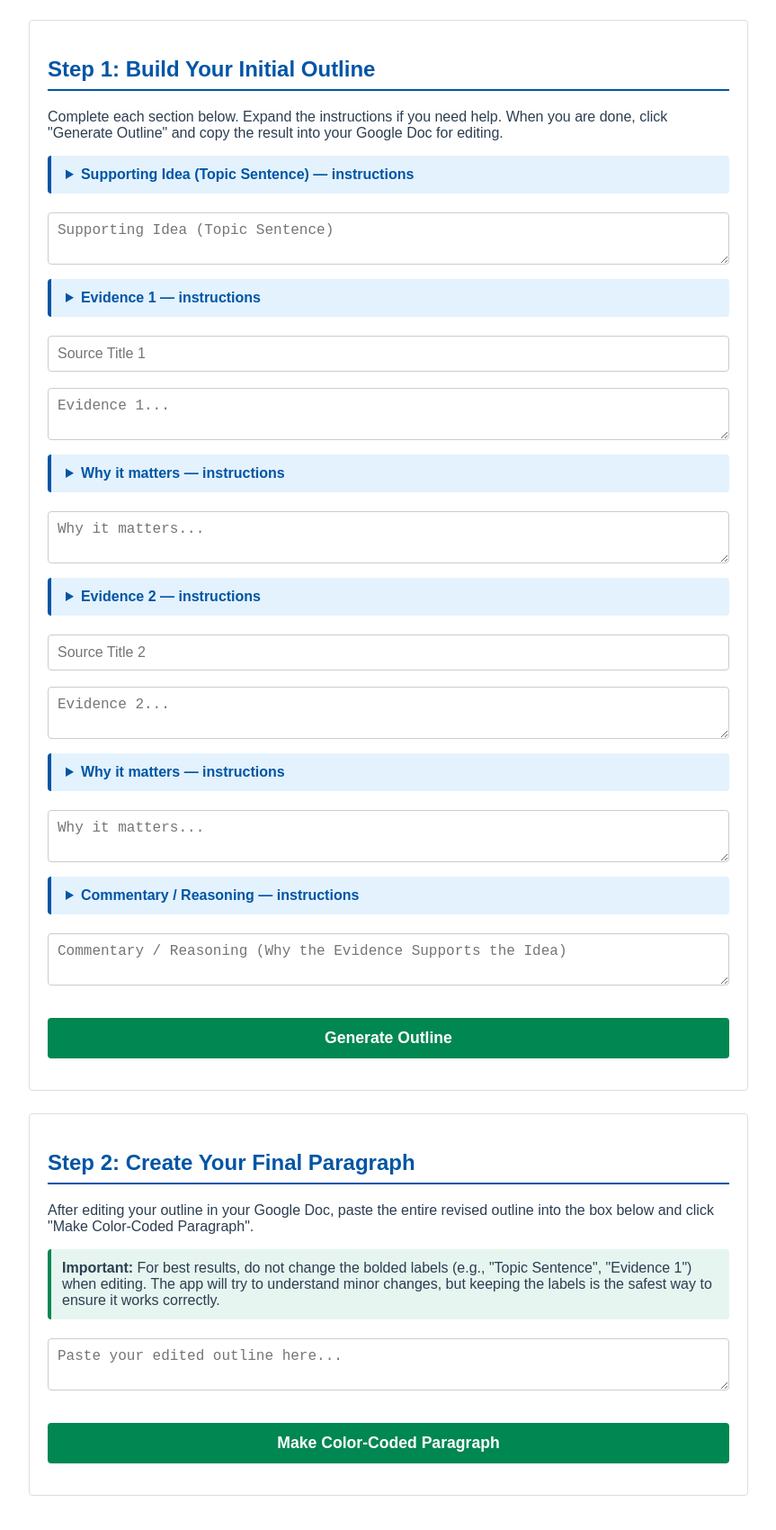
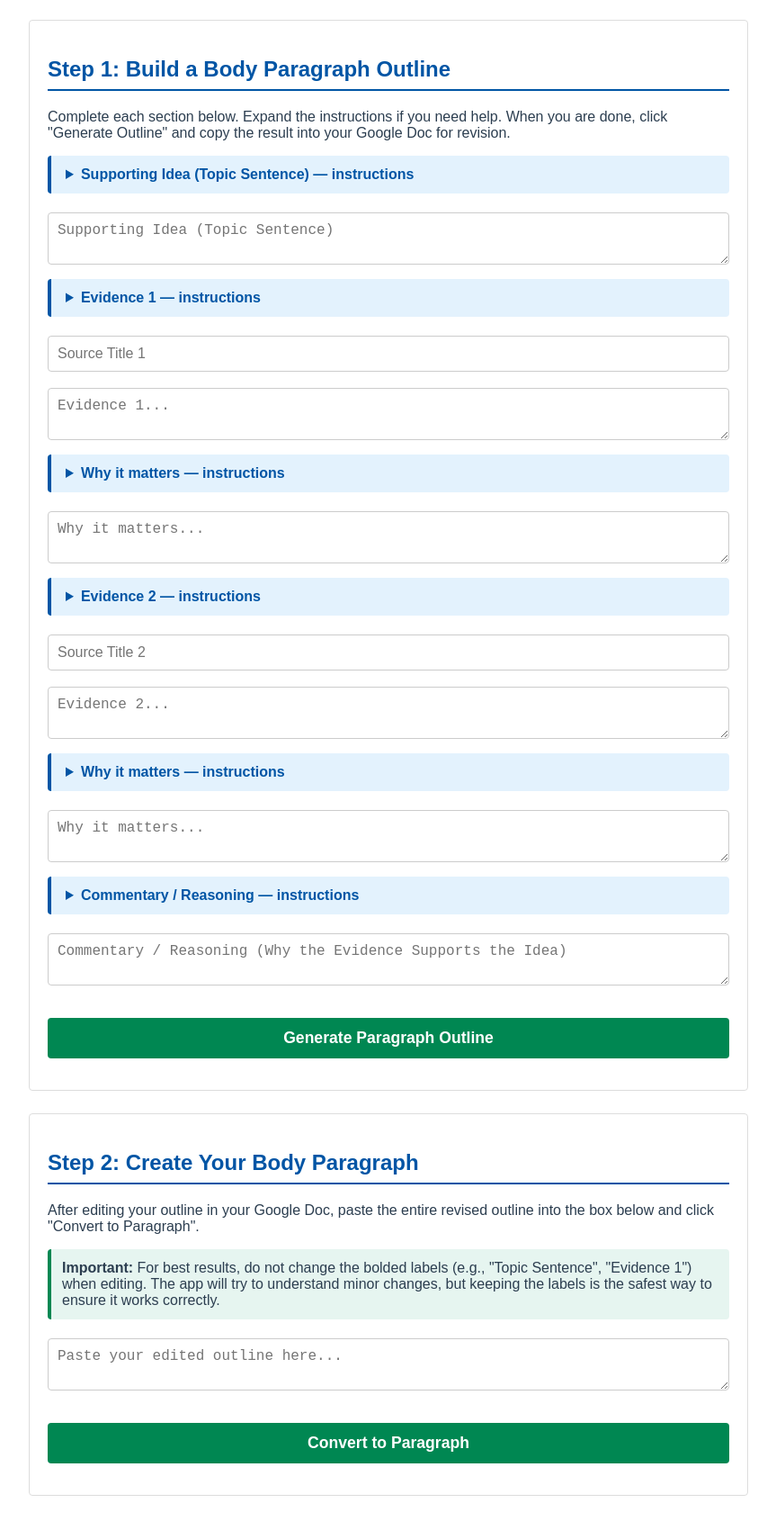
Before and after one commit to gkubisak/it-paragraph-tool, a plain HTML site: page index.html in a window 1280 px wide. Shown: the part 120-1820 px from the top of the page at 90% size, without its empty margins (208-1071 px from the left). Drawn offline with Linux system fonts and the light colour scheme.

Commit message:
Update index.html
Verbiage updates

```diff
--- a/index.html
+++ b/index.html
@@ -1,46 +1,64 @@
 <!DOCTYPE html>
 <html lang="en">
   <head>
-<meta charset="UTF-8">
-<meta name="viewport" content="width=device-width, initial-scale=1.0">
+    <meta charset="UTF-8" />
+    <meta name="viewport" content="width=device-width, initial-scale=1.0" />
     <title>IT Paragraph Builder</title>
-<link rel="stylesheet" href="styles.css">
+    <link rel="stylesheet" href="styles.css" />
   </head>
 
   <body>
-
     <div class="container">
-
       <h1>IT Paragraph Builder</h1>
-<p class="intro">Follow the two steps below to build your outline and generate a color-coded paragraph.</p>
+      <p class="intro">
+        Follow the two steps below to build your outline and generate a
+        color-coded paragraph.
+      </p>
 
       <!-- ===================================================================== -->
       <!-- STEP 1: BUILD INITIAL OUTLINE -->
       <!-- ===================================================================== -->
       <div class="step-section">
-    <h2>Step 1: Build Your Initial Outline</h2>
-    <p>Complete each section below. Expand the instructions if you need help. When you are done, click "Generate Outline" and copy the result into your Google Doc for editing.</p>
+        <h2>Step 1: Build a Body Paragraph Outline</h2>
+        <p>
+          Complete each section below. Expand the instructions if you need help.
+          When you are done, click "Generate Outline" and copy the result into
+          your Google Doc for revision.
+        </p>
 
         <!-- Supporting Idea (Topic Sentence) -->
         <section>
           <details class="instructions">
             <summary>Supporting Idea (Topic Sentence) — instructions</summary>
-            <p>This is the main idea your paragraph will prove. This is a single sentence in which you state the idea clearly and avoid mentioning any sources.</p>
+            <p>
+              This is the main idea your paragraph will prove. This is a single
+              sentence in which you state the idea clearly and avoid mentioning
+              any sources.
+            </p>
           </details>
-        <textarea id="topic" placeholder="Supporting Idea (Topic Sentence)"></textarea>
+          <textarea
+            id="topic"
+            placeholder="Supporting Idea (Topic Sentence)"
+          ></textarea>
         </section>
 
         <!-- Evidence 1 -->
         <section>
           <details class="instructions">
             <summary>Evidence 1 — instructions</summary>
-            <p>Choose the strongest evidence that supports your idea. Try to keep direct quotes below 35 words.</p>
+            <p>
+              Choose the strongest evidence that supports your idea. Try to keep
+              direct quotes below 35 words.
+            </p>
           </details>
-        <input id="source1" placeholder="Source Title 1">
+          <input id="source1" placeholder="Source Title 1" />
           <textarea id="evidence1" placeholder="Evidence 1..."></textarea>
           <details class="instructions">
             <summary>Why it matters — instructions</summary>
-            <p>Explain briefly why this piece of evidence is useful for your paragraph. What does it show?</p>
+            <p>
+              Explain briefly why this piece of evidence is useful for your
+              paragraph. What does it show?
+            </p>
           </details>
           <textarea id="why1" placeholder="Why it matters..."></textarea>
         </section>
@@ -49,13 +67,19 @@
         <section>
           <details class="instructions">
             <summary>Evidence 2 — instructions</summary>
-            <p>Choose another strong piece of evidence that supports your idea. It should relate to your first piece in some way.</p>
+            <p>
+              Choose another strong piece of evidence that supports your idea.
+              It should relate to your first piece in some way.
+            </p>
           </details>
-        <input id="source2" placeholder="Source Title 2">
+          <input id="source2" placeholder="Source Title 2" />
           <textarea id="evidence2" placeholder="Evidence 2..."></textarea>
           <details class="instructions">
             <summary>Why it matters — instructions</summary>
-            <p>Explain briefly why this second piece of evidence is useful. Does it build on the other evidence?</p>
+            <p>
+              Explain briefly why this second piece of evidence is useful. Does
+              it build on the other evidence?
+            </p>
           </details>
           <textarea id="why2" placeholder="Why it matters..."></textarea>
         </section>
@@ -64,47 +88,60 @@
         <section>
           <details class="instructions">
             <summary>Commentary / Reasoning — instructions</summary>
-            <p>Explain how each piece of evidence helps prove your supporting idea. This step turns information from your sources into your own argument.</p>
+            <p>
+              Explain how each piece of evidence helps prove your supporting
+              idea. This step turns information from your sources into your own
+              argument.
+            </p>
           </details>
-        <textarea id="commentary" placeholder="Commentary / Reasoning (Why the Evidence Supports the Idea)"></textarea>
+          <textarea
+            id="commentary"
+            placeholder="Commentary / Reasoning (Why the Evidence Supports the Idea)"
+          ></textarea>
         </section>
 
-    <button onclick="generateOutline()">Generate Outline</button>
+        <button onclick="generateOutline()">Generate Paragraph Outline</button>
 
         <!-- STEP 1 OUTPUT -->
-    <div id="outlineOutputWrapper" style="display: none;">
-        <h3>Formatted Outline</h3>
+        <div id="outlineOutputWrapper" style="display: none">
+          <h3>Body Paragraph Outline</h3>
           <div id="outlineOutput" class="outputBox"></div>
           <button onclick="copyOutline()">Copy Outline</button>
         </div>
       </div>
 
-
       <!-- ===================================================================== -->
       <!-- STEP 2: CREATE FINAL PARAGRAPH -->
       <!-- ===================================================================== -->
       <div class="step-section">
-    <h2>Step 2: Create Your Final Paragraph</h2>
-    <p>After editing your outline in your Google Doc, paste the entire revised outline into the box below and click "Make Color-Coded Paragraph".</p>
+        <h2>Step 2: Create Your Body Paragraph</h2>
+        <p>
+          After editing your outline in your Google Doc, paste the entire
+          revised outline into the box below and click "Convert to Paragraph".
+        </p>
 
         <div class="warning-note">
-        <strong>Important:</strong> For best results, do not change the bolded labels (e.g., "Topic Sentence", "Evidence 1") when editing. The app will try to understand minor changes, but keeping the labels is the safest way to ensure it works correctly.
+          <strong>Important:</strong> For best results, do not change the bolded
+          labels (e.g., "Topic Sentence", "Evidence 1") when editing. The app
+          will try to understand minor changes, but keeping the labels is the
+          safest way to ensure it works correctly.
         </div>
 
-    <textarea id="pastedOutline" placeholder="Paste your edited outline here..."></textarea>
-    <button onclick="generateParagraph()">Make Color-Coded Paragraph</button>
+        <textarea
+          id="pastedOutline"
+          placeholder="Paste your edited outline here..."
+        ></textarea>
+        <button onclick="generateParagraph()">Convert to Paragraph</button>
 
         <!-- STEP 2 OUTPUT -->
-    <div id="paragraphOutputWrapper" style="display: none;">
+        <div id="paragraphOutputWrapper" style="display: none">
           <h3>Color-Coded Final Paragraph</h3>
           <div id="paragraphOutput" class="outputBox"></div>
           <button onclick="copyParagraph()">Copy Paragraph</button>
         </div>
       </div>
-
     </div>
 
     <script src="script.js"></script>
-
   </body>
 </html>
```
Lines whose indentation alone changed are shown as unchanged.
